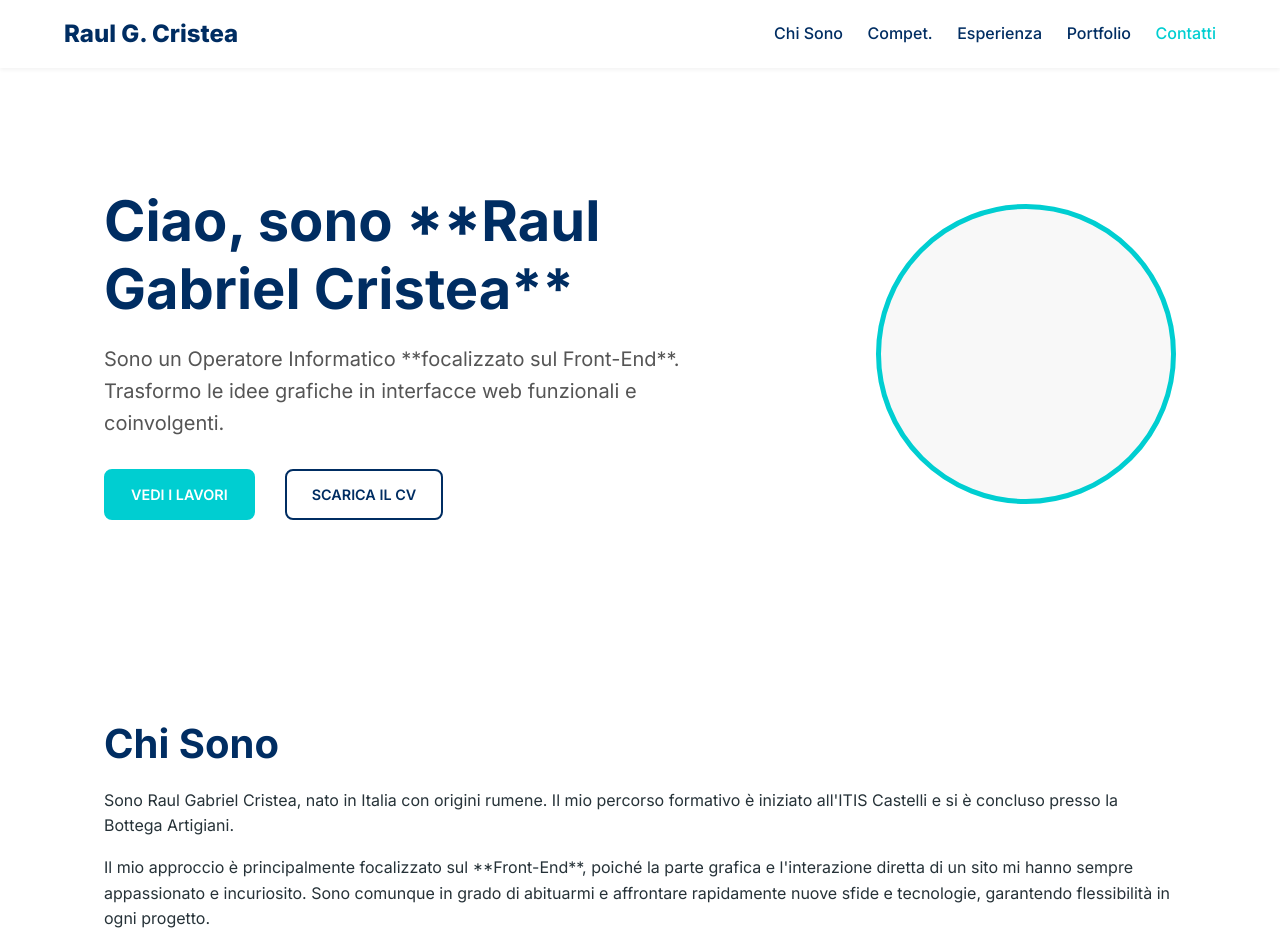
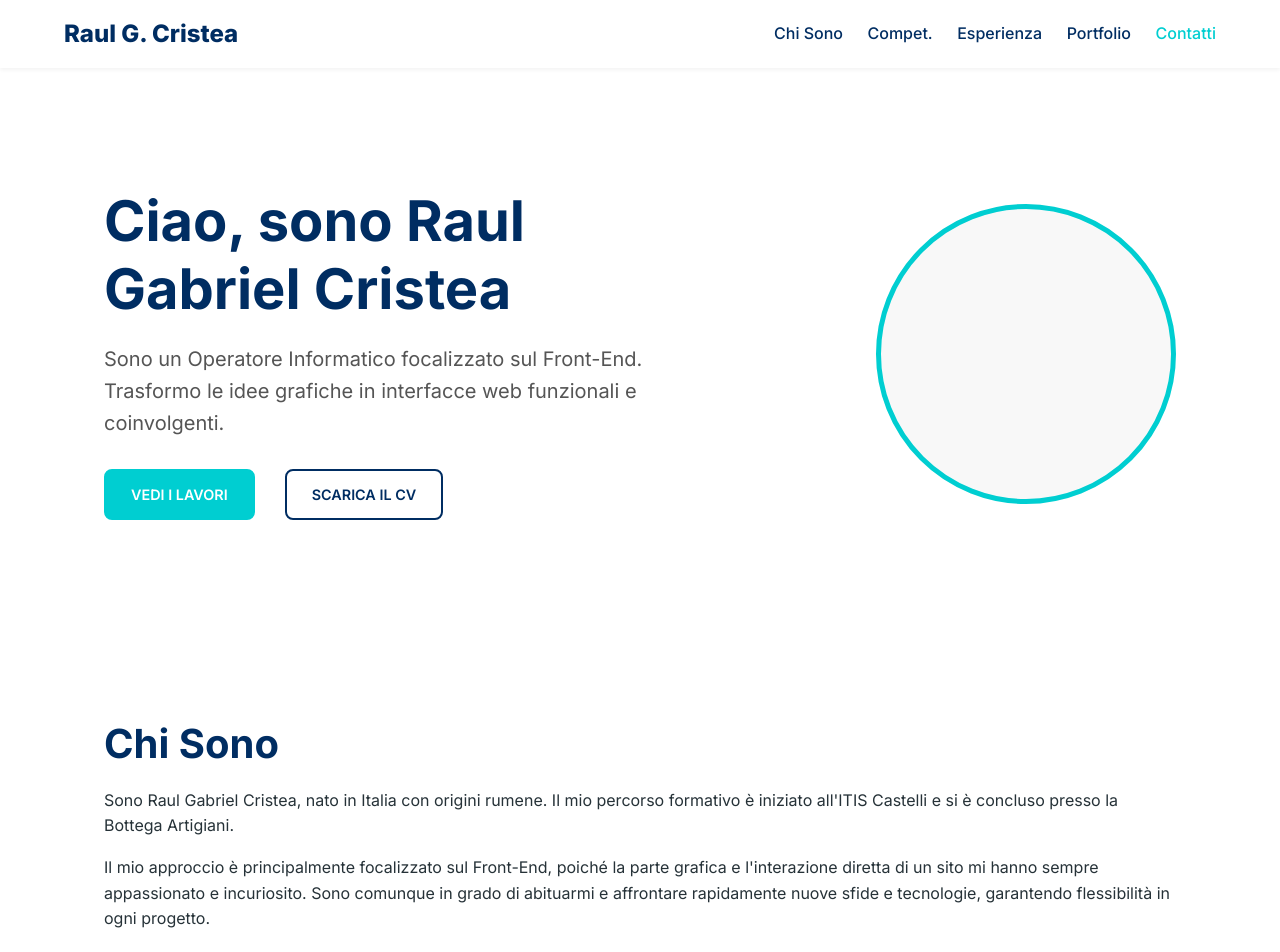
Before and after one commit to xelazz/raulcristea.github.io., a plain HTML site: page index.html in a window 1280 px wide. Shown: the top 952 px of the page. Drawn offline with Linux system fonts and the light colour scheme.

Commit message:
Update index.html

```diff
--- a/index.html
+++ b/index.html
@@ -25,8 +25,8 @@
     <main>
         <section id="home" class="hero-section">
             <div class="hero-content">
-                <h1>Ciao, sono **Raul Gabriel Cristea**</h1>
-                <p>Sono un Operatore Informatico **focalizzato sul Front-End**. Trasformo le idee grafiche in interfacce web funzionali e coinvolgenti.</p>
+                <h1>Ciao, sono Raul Gabriel Cristea</h1>
+                <p>Sono un Operatore Informatico focalizzato sul Front-End. Trasformo le idee grafiche in interfacce web funzionali e coinvolgenti.</p>
                 <div class="hero-actions">
                     <a href="#portfolio" class="button primary-btn">Vedi i Lavori</a>
                     <a href="CV_RaulCristea.pdf" class="button secondary-btn" download>Scarica il CV</a>
@@ -40,7 +40,7 @@
         <section id="about" class="content-section">
             <h2>Chi Sono</h2>
             <p>Sono Raul Gabriel Cristea, nato in Italia con origini rumene. Il mio percorso formativo è iniziato all'ITIS Castelli e si è concluso presso la Bottega Artigiani.</p>
-            <p>Il mio approccio è principalmente focalizzato sul **Front-End**, poiché la parte grafica e l'interazione diretta di un sito mi hanno sempre appassionato e incuriosito. Sono comunque in grado di abituarmi e affrontare rapidamente nuove sfide e tecnologie, garantendo flessibilità in ogni progetto.</p>
+            <p>Il mio approccio è principalmente focalizzato sul Front-End, poiché la parte grafica e l'interazione diretta di un sito mi hanno sempre appassionato e incuriosito. Sono comunque in grado di abituarmi e affrontare rapidamente nuove sfide e tecnologie, garantendo flessibilità in ogni progetto.</p>
         </section>
 
         <section id="experience" class="content-section light-bg">
@@ -88,7 +88,7 @@
                     <i class="fas fa-user-check"></i>
                     <h3>Soft Skills</h3>
                     <ul>
-                        <li>**Problem Solving** Efficace</li>
+                        <li>Problem Solving Efficace</li>
                         <li>Ottima Gestione del Tempo</li>
                         <li>Lavoro Autonomo e Remoto</li>
                         <li>Flessibilità e Adattabilità</li>
@@ -105,7 +105,7 @@
 
                     <h3>Sito Macelleria Dotti Paolo</h3>
                     <p>Realizzazione di un sito vetrina completo, inclusivo di un mini blog per la promozione dei prodotti e aggiornamenti.</p>
-                    <div class="project-tags"><span>#SitoVetrina</span><span>#HTML</span><span>#CSS</span></div>
+                    <div class="project-tags"><span>#SitoVetrina</span><span>#Worldpress</span></div>
                     <a href="https://www.macelleriadottipaolo.com/" target="_blank" class="project-link">Vai al Sito &rarr;</a>
                 </div>
                 </div>
```
